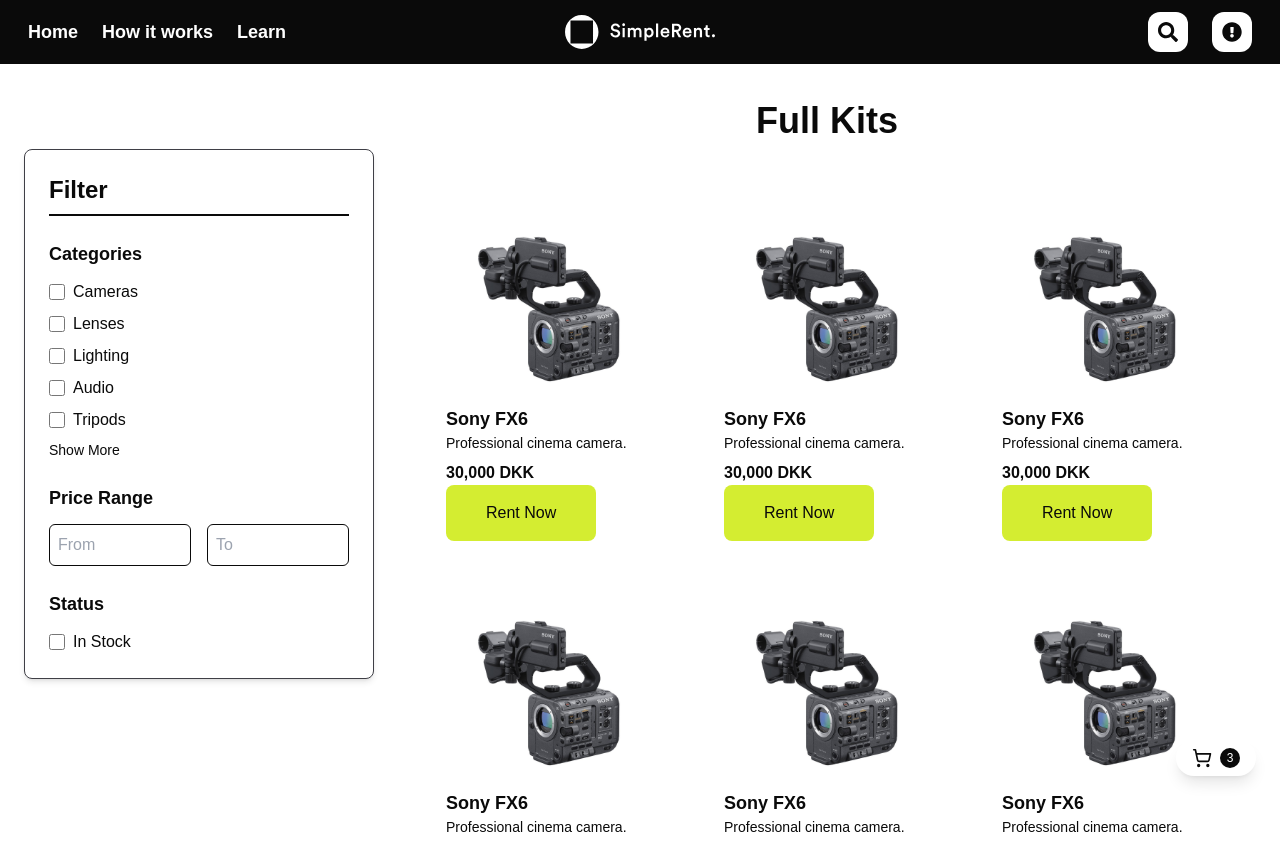
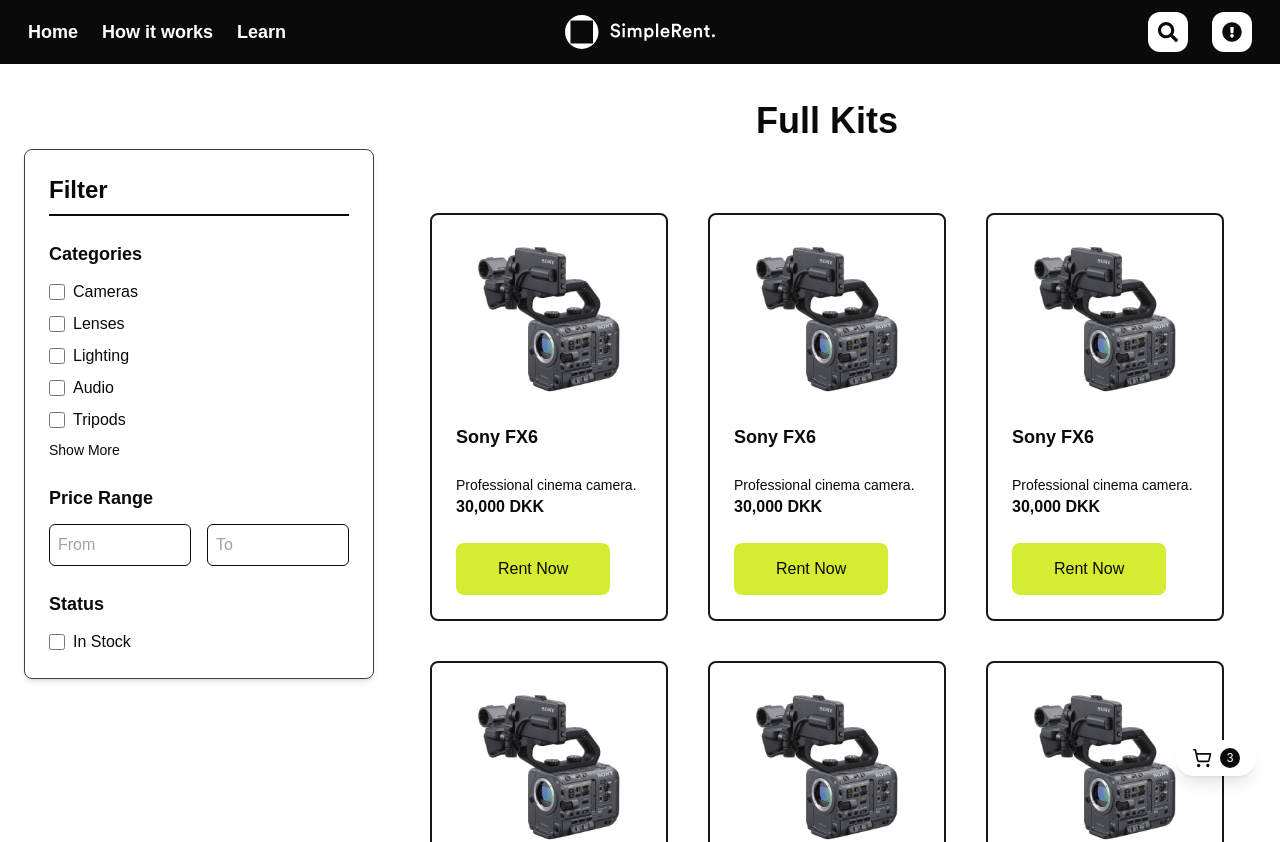
Before and after one commit to vabr0002/simplerent_new, a Next.js app: page /pages/products in a window 1280 px wide. Shown: the top 842 px of the page. Built offline with nearby package versions, Linux system fonts and the light colour scheme.

Commit message:
lålålå

```diff
--- a/src/components/button/Button.jsx
+++ b/src/components/button/Button.jsx
@@ -5,7 +5,7 @@ const Button = ({ href = "#", className = "", children = "Click Me" }) => {
   return (
     <Link href={href}>
       <button
-        className={`px-10 py-4 text-black rounded-lg transition duration-300 hover:text-black hover:bg-none   ${className}`}
+        className={`px-10 py-3 text-black rounded-lg transition duration-300 hover:text-black hover:bg-none   ${className}`}
       >
         {children}
       </button>
--- a/src/components/productCard/ProductCard.jsx
+++ b/src/components/productCard/ProductCard.jsx
@@ -9,22 +9,11 @@ const ProductCard = ({
   price,
   imageSrc,
   buttonText = "Reserve",
-  buttonLink = "/pages/singleProduct",
-  bgColor = "",
-  textColor = "",
-  borderColor = "",
-  borderWidth = "",
-  buttonBgColor = "",
-  buttonTextColor = "",
-  heartColor = "",
-  className = "",
-  gapClass = "gap4"
+  buttonLink = "/pages/singleProduct"
 }) => {
   return (
-    <div
-      className={`p-4 rounded-lg ${gapClass} ${bgColor} ${textColor} ${borderColor} ${borderWidth} ${className}`}
-    >
-      <div className="relative w-full h-[160px] mb-4">
+    <div className=" p-6 rounded-lg border-2 hover:border-black ">
+      <div className="relative w-full h-[160px] mb-6">
         <Image
           src={imageSrc}
           alt={title}
@@ -33,13 +22,13 @@ const ProductCard = ({
           className="w-full h-full object-cover rounded"
         />
       </div>
-      <h3 className="text-lg font-semibold">{title}</h3>
-      <p className="text-sm">{description}</p>
-      <p className="text-base font-bold mt-2">{price}</p>
-      <div className="flex justify-between items-center">
+      <h3 className="text-lg text-black font-semibold ">{title}</h3>
+      <p className="text-sm text-black mt-6 ">{description}</p>
+      <p className="text-base text-black font-bold ">{price}</p>
+      <div className="flex justify-between items-center mt-6">
         <Button
           href={buttonLink}
-          className={`${buttonBgColor} ${buttonTextColor}`}
+          className="bg-lime border-2 border-lime hover:scale-105"
         >
           {buttonText}
         </Button>
```
